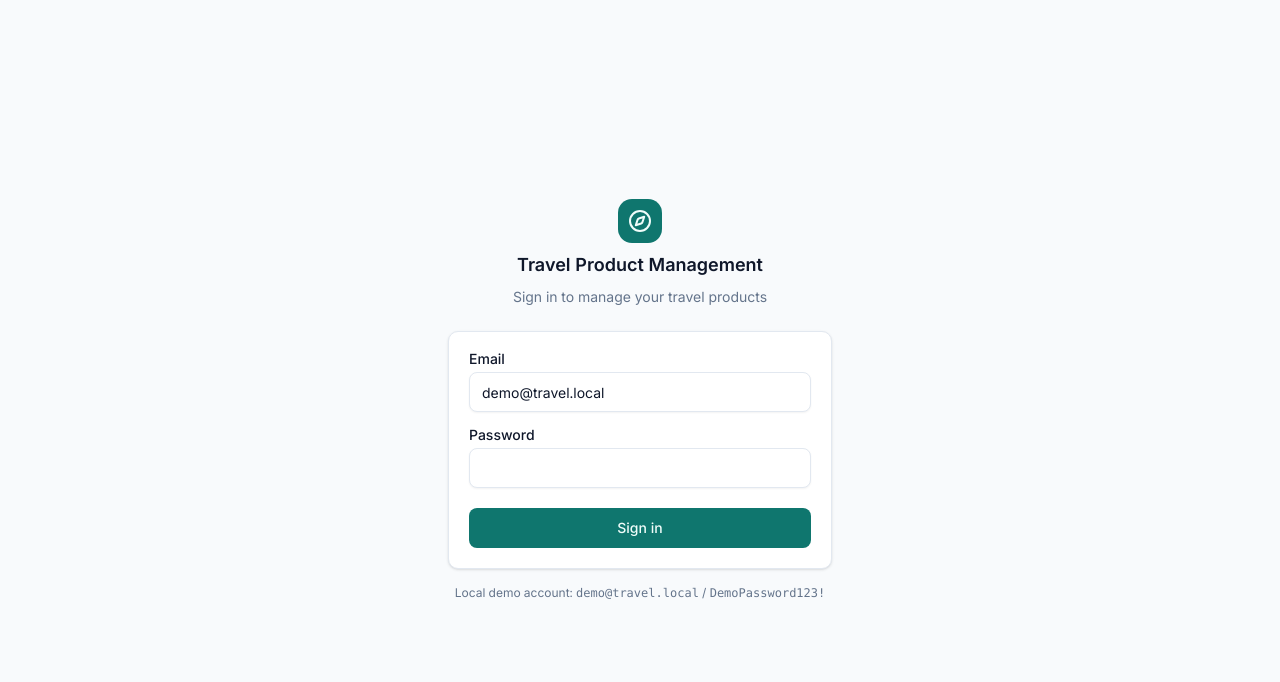
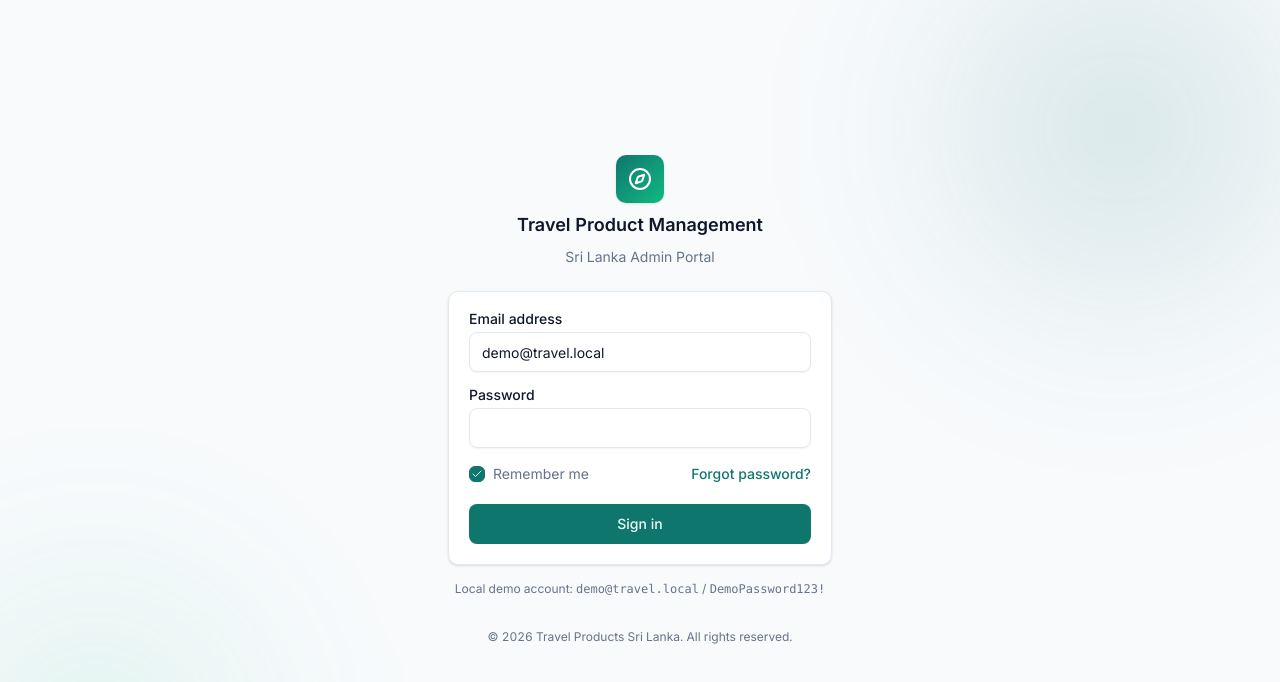
Before and after one commit to RVKPP-Lakmina/travel-product-management, a React (Vite) app in the folder apps/web/: page /login in a window 1280 px wide. Shown: the top 682 px of the page. Built offline with nearby package versions, Linux system fonts and the light colour scheme; no server answers.

Commit message:
feat(web): add ambient gradient backdrop and portal chrome to login

```diff
--- a/apps/web/src/features/auth/login-page.tsx
+++ b/apps/web/src/features/auth/login-page.tsx
@@ -1,10 +1,12 @@
 import { useState } from 'react'
 import { Navigate, useNavigate } from 'react-router'
 import { Compass } from 'lucide-react'
+import { toast } from 'sonner'
 import { useAuth } from './auth-provider'
 import { Button } from '@/components/ui/button'
 import { Input } from '@/components/ui/input'
 import { Label } from '@/components/ui/label'
+import { Checkbox } from '@/components/ui/checkbox'
 import { Card, CardContent, CardHeader } from '@/components/ui/card'
 
 export function LoginPage() {
@@ -12,6 +14,9 @@ export function LoginPage() {
   const navigate = useNavigate()
   const [email, setEmail] = useState('demo@travel.local')
   const [password, setPassword] = useState('')
+  // Session persistence is handled by supabase-js (localStorage) — this
+  // reflects that default rather than toggling it.
+  const [remember, setRemember] = useState(true)
   const [error, setError] = useState<string | null>(null)
   const [submitting, setSubmitting] = useState(false)
 
@@ -31,14 +36,14 @@ export function LoginPage() {
   }
 
   return (
-    <div className="flex min-h-dvh items-center justify-center bg-background px-4">
+    <div className="login-orbs relative flex min-h-dvh flex-col items-center justify-center overflow-hidden bg-background px-4 py-10">
       <div className="w-full max-w-sm">
         <div className="mb-6 flex flex-col items-center gap-2 text-center">
-          <div className="flex size-11 items-center justify-center rounded-xl bg-primary text-primary-foreground">
+          <div className="bg-gradient-brand flex size-12 items-center justify-center rounded-lg text-white shadow-sm">
             <Compass className="size-6" />
           </div>
           <h1 className="text-lg font-semibold">Travel Product Management</h1>
-          <p className="text-sm text-muted-foreground">Sign in to manage your travel products</p>
+          <p className="text-sm text-muted-foreground">Sri Lanka Admin Portal</p>
         </div>
 
         <Card>
@@ -46,7 +51,7 @@ export function LoginPage() {
           <CardContent className="pt-5">
             <form onSubmit={handleSubmit} noValidate className="flex flex-col gap-4">
               <div className="flex flex-col gap-1.5">
-                <Label htmlFor="email">Email</Label>
+                <Label htmlFor="email">Email address</Label>
                 <Input
                   id="email"
                   type="email"
@@ -70,6 +75,26 @@ export function LoginPage() {
                 />
               </div>
 
+              <div className="flex items-center justify-between">
+                <label className="flex items-center gap-2 text-sm text-muted-foreground">
+                  <Checkbox
+                    checked={remember}
+                    onCheckedChange={(v) => setRemember(v === true)}
+                    aria-label="Remember me"
+                  />
+                  Remember me
+                </label>
+                <button
+                  type="button"
+                  onClick={() =>
+                    toast.info('Contact your workspace administrator to reset your password.')
+                  }
+                  className="rounded-sm text-sm font-medium text-primary outline-none hover:underline focus-visible:ring-2 focus-visible:ring-ring"
+                >
+                  Forgot password?
+                </button>
+              </div>
+
               {error && (
                 <p role="alert" className="text-sm text-destructive">
                   {error}
@@ -88,6 +113,10 @@ export function LoginPage() {
           <span className="font-mono">DemoPassword123!</span>
         </p>
       </div>
+
+      <p className="mt-8 text-center text-xs text-muted-foreground">
+        © {new Date().getFullYear()} Travel Products Sri Lanka. All rights reserved.
+      </p>
     </div>
   )
 }
```
